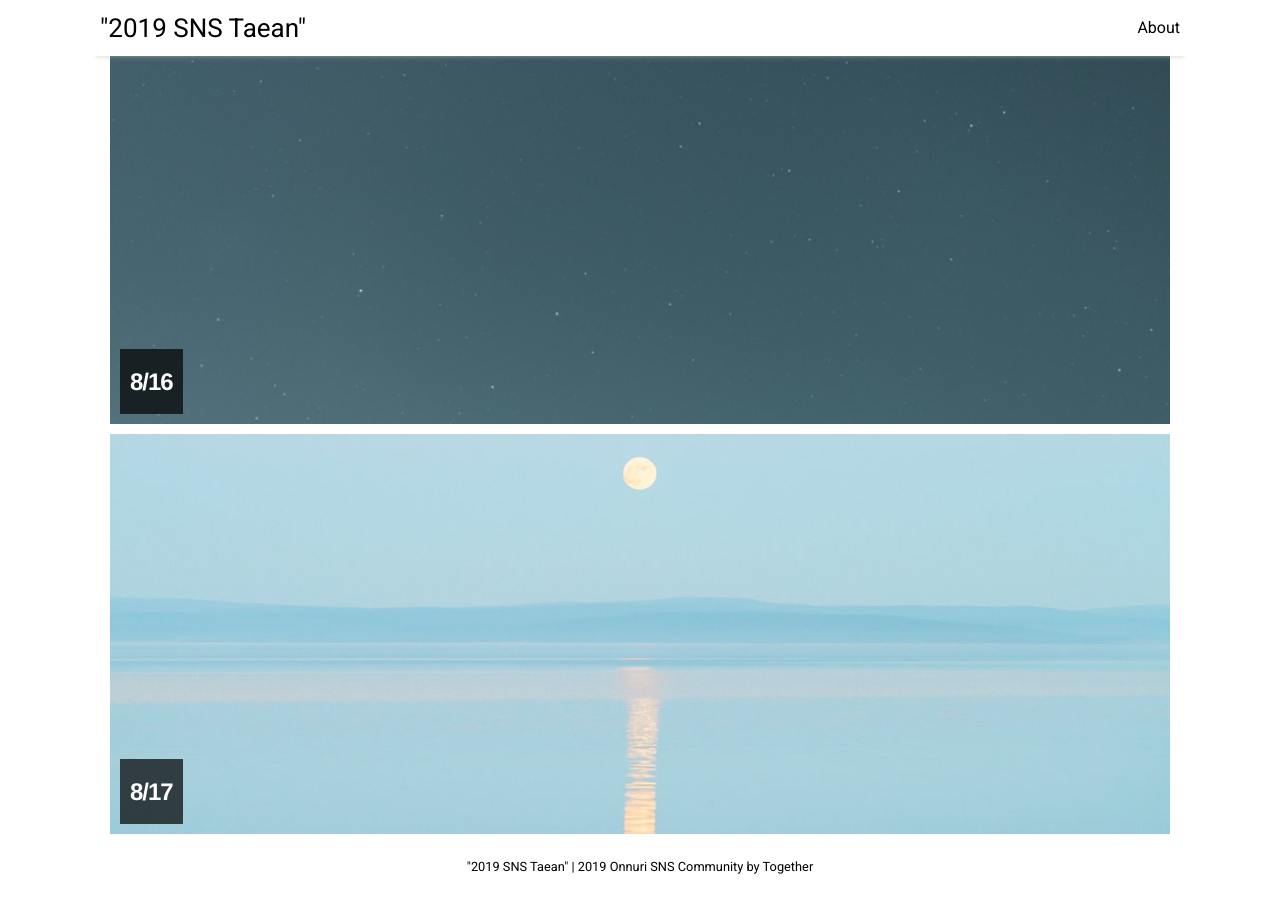
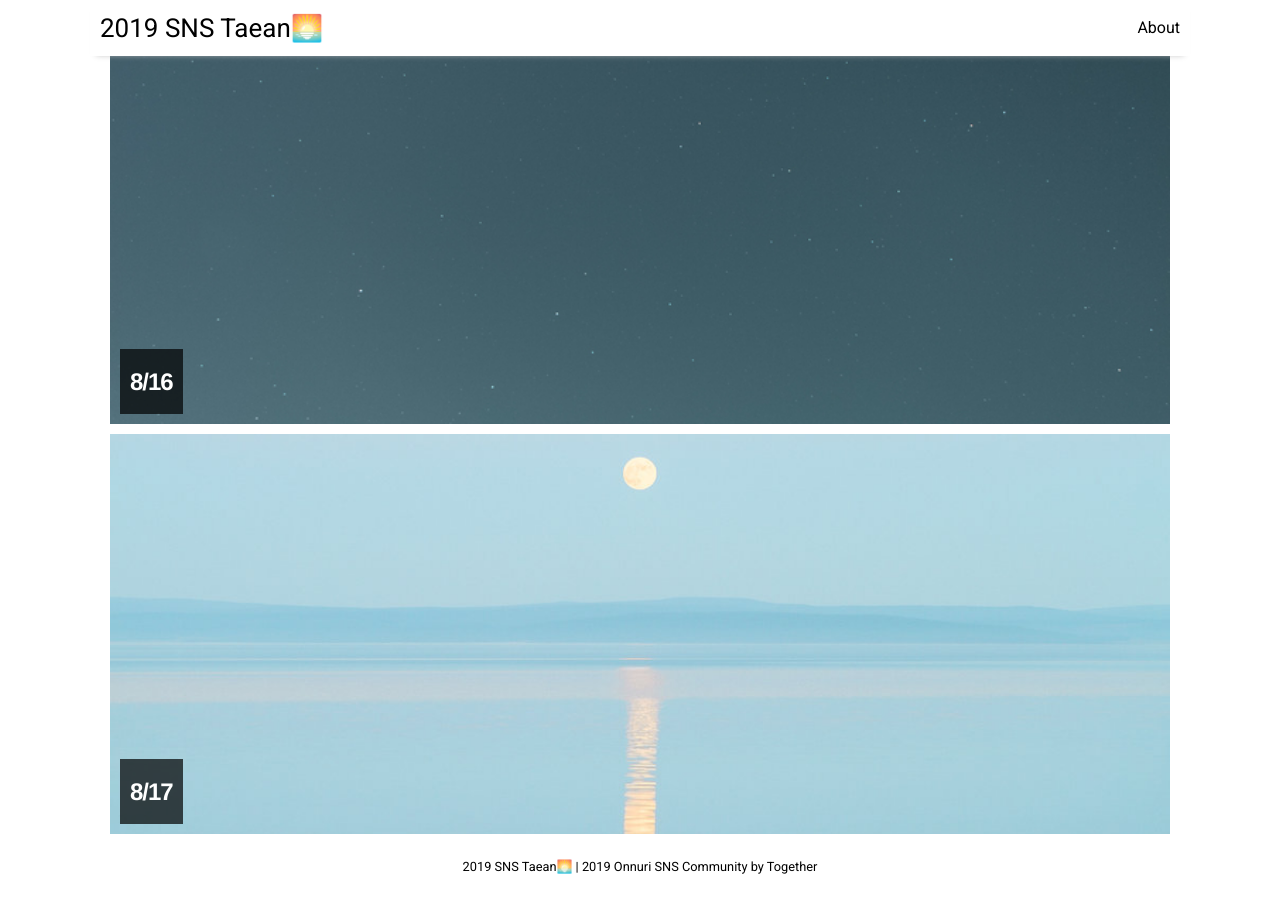
Before and after one commit to taean-outreach/taean-outreach.github.io, a Jekyll site: the page built from index.html, in a window 1280 px wide and 900 px high, scrolled down 867 px. Built offline with Jekyll 4.4.1, drawn with Linux system fonts in a browser that asks for light colours; nearby versions of some CDN libraries; the list of posts is cut into pages by our own code.

```diff
--- a/_config.yml
+++ b/_config.yml
@@ -14,7 +14,7 @@ sass:
   style: :nested
 
 # Customise atom feed settings (this is where Jekyll-Feed gets configuration information)
-title:		           "\"2019 SNS Taean\""
+title:		           "2019 SNS Taean🌅"
 description:	       "2019 Onnuri SNS Community"
 author:              "Together"
 
```
